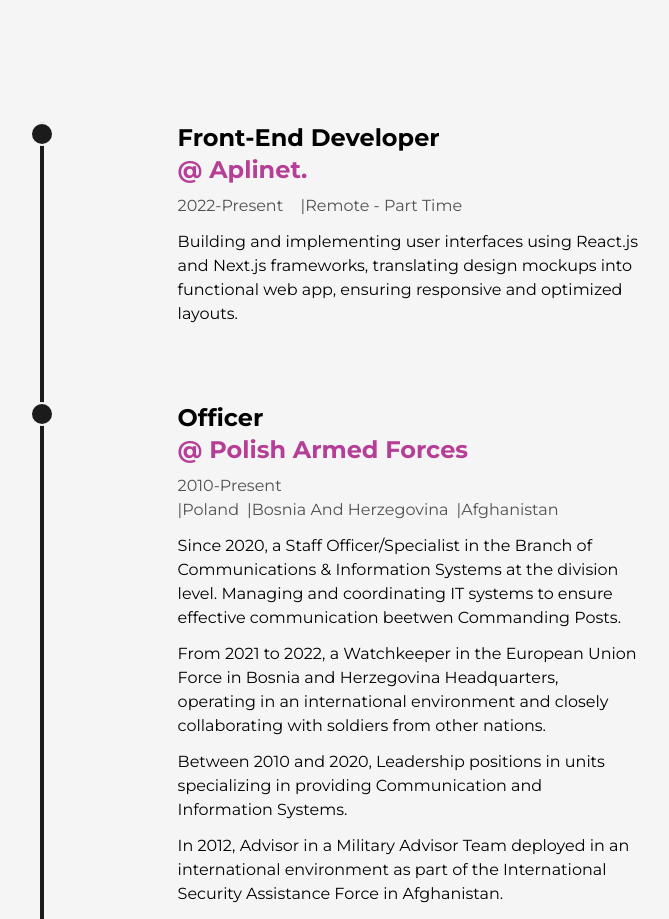
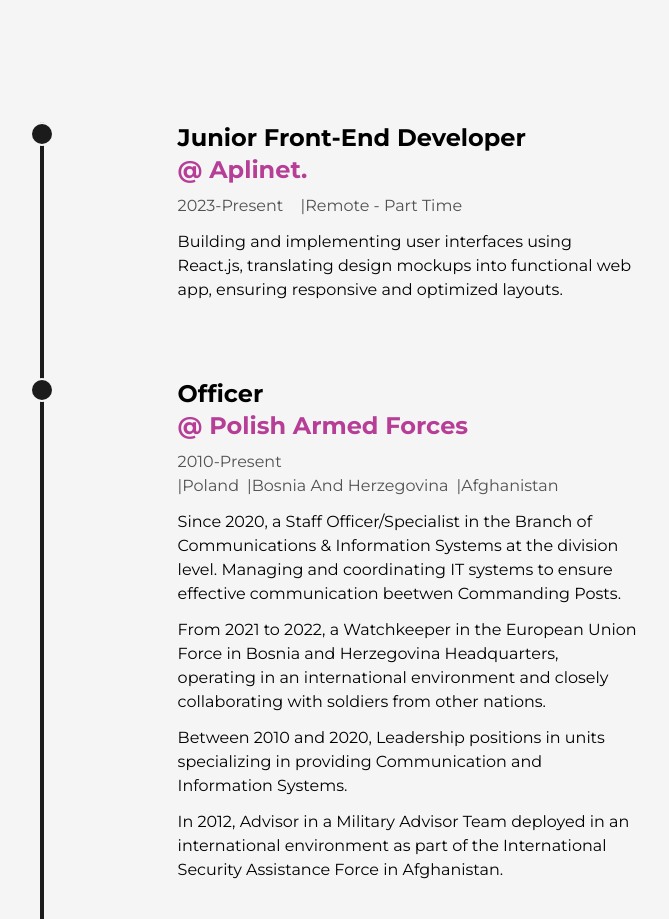
Before and after one commit to MaciejM-S/ms-portfolio-front-end, a React (Create React App) app: page /about in a window 1280 px wide. Shown: the part 2032-2951 px from the top of the page, without its empty margins (248-917 px from the left). Built offline with nearby package versions, Linux system fonts and the light colour scheme; no server answers.

Commit message:
update experience position styles

```diff
--- a/src/components/Experience.tsx
+++ b/src/components/Experience.tsx
@@ -67,14 +67,13 @@
           <div className="absolute left-8 top-0 w-[4px] h-full bg-dark dark:bg-light sm:left-[16px] sm:w-[2px]" />
           <ul className="w-full flex flex-col items-start justify-between ml-4">
             <Details
-              position="front-end developer"
+              position="junior front-end developer"
               companyLink="https://aplinet.pl/"
               company="@ Aplinet."
               address={["|Remote - part time"]}
-              time="2022-present"
+              time="2023-present"
               work={[
-                `Building and implementing user interfaces using React.js and Next.js frameworks, translating design mockups into functional web app, ensuring responsive and optimized layouts.
-                `,
+                `Building and implementing user interfaces using React.js, translating design mockups into functional web app, ensuring responsive and optimized layouts.`,
               ]}
             />
             <Details
```
